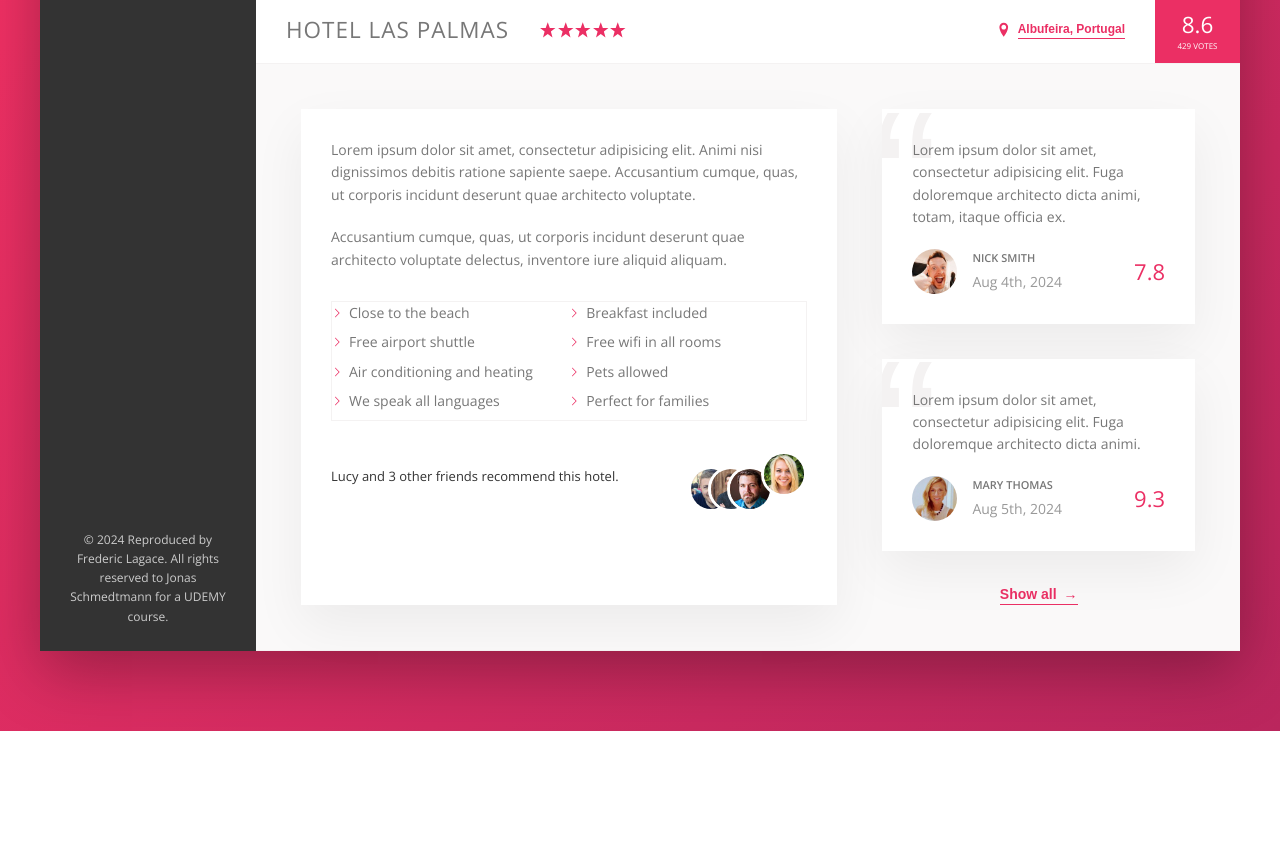
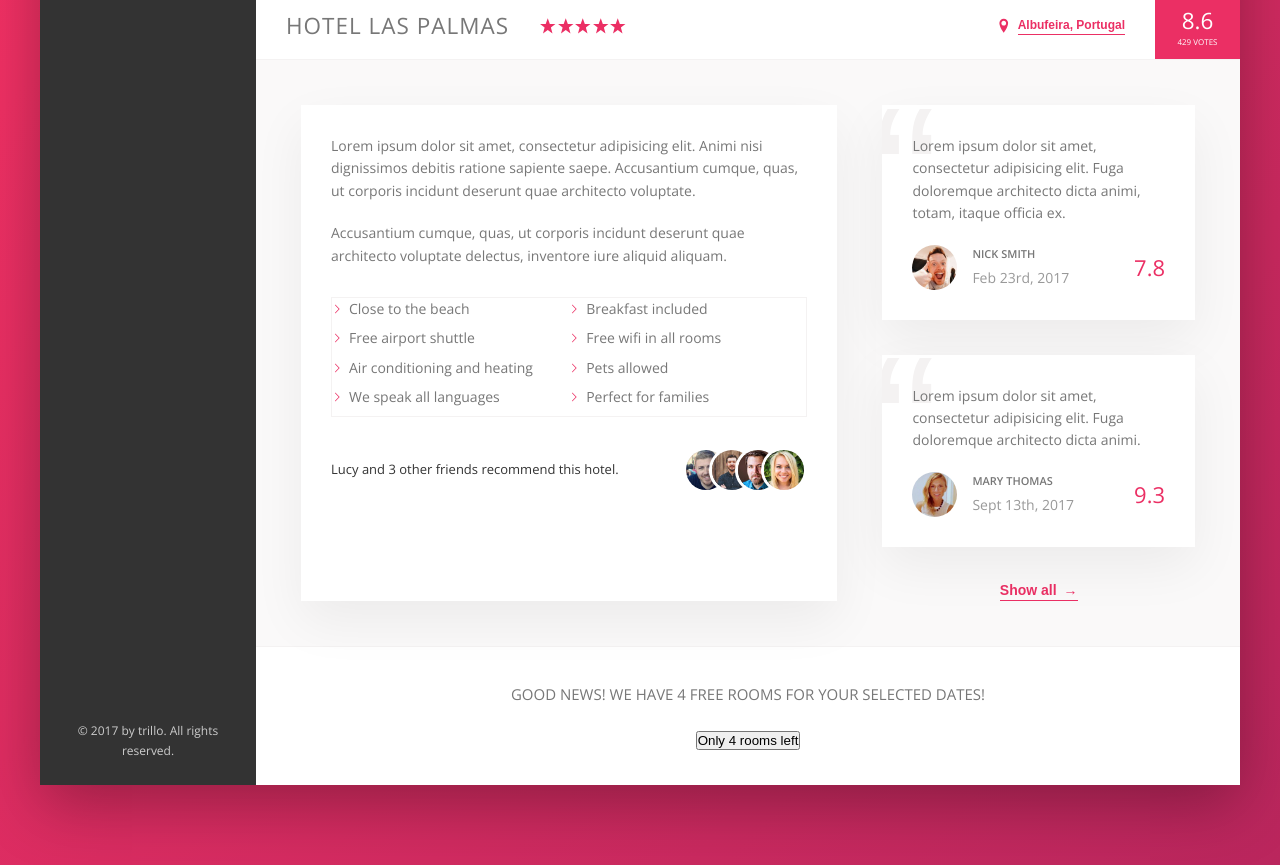
Before and after one commit to Toyoraura/Trillo, a website: page index.html in a window 1280 px wide. Shown: the part 542-1407 px from the top of the page. Before the commit the page ends 1273 px from the top, so only its background shows below. Drawn offline with nearby package versions, Linux system fonts and the light colour scheme.

Commit message:
review_corrigé

```diff
--- a/index.html
+++ b/index.html
@@ -13,7 +13,8 @@
     <body>
         <div class="container">
             <header class="header">
-                <img src="img/logo.png" alt="Trillo logo" class="logo">
+                <img src="img/logo.png" alt="trillo logo" class="logo">
+
                 <form action="#" class="search">
                     <input type="text" class="search__input" placeholder="Search hotels">
                     <button class="search__button">
@@ -30,19 +31,16 @@
                         </svg>
                         <span class="user-nav__notification">7</span>
                     </div>
-
                     <div class="user-nav__icon-box">
                         <svg class="user-nav__icon">
                             <use xlink:href="img/sprite.svg#icon-chat"></use>
                         </svg>
                         <span class="user-nav__notification">13</span>
                     </div>
-
                     <div class="user-nav__user">
                         <img src="img/user.jpg" alt="User photo" class="user-nav__user-photo">
                         <span class="user-nav__user-name">Jonas</span>
                     </div>
-
                 </nav>
             </header>
 
@@ -85,9 +83,10 @@
                     </ul>
 
                     <div class="legal">
-                        &copy; 2024 Reproduced by Frederic Lagace. All rights reserved to Jonas Schmedtmann for a UDEMY course.
+                        &copy; 2017 by trillo. All rights reserved.
                     </div>
                 </nav>
+
 
 
                 <main class="hotel-view">
@@ -137,15 +136,16 @@
                             <div class="overview__rating-average">8.6</div>
                             <div class="overview__rating-count">429 votes</div>
                         </div>
+                    </div>
 
-                    </div>
-                    <div class="details">
+                    <div class="detail">
                         <div class="description">
-                            <p class="paragraph">Lorem ipsum dolor sit amet, consectetur adipisicing elit. Animi nisi dignissimos debitis ratione sapiente saepe. Accusantium cumque, quas, ut corporis incidunt deserunt quae architecto voluptate.
+                            <p class="paragraph">
+                                Lorem ipsum dolor sit amet, consectetur adipisicing elit. Animi nisi dignissimos debitis ratione sapiente saepe. Accusantium cumque, quas, ut corporis incidunt deserunt quae architecto voluptate.
                             </p>
-                            <p class="paragraph">Accusantium cumque, quas, ut corporis incidunt deserunt quae architecto voluptate delectus, inventore iure aliquid aliquam.
+                            <p class="paragraph">
+                                Accusantium cumque, quas, ut corporis incidunt deserunt quae architecto voluptate delectus, inventore iure aliquid aliquam.
                             </p>
-
                             <ul class="list">
                                 <li class="list__item">Close to the beach</li>
                                 <li class="list__item">Breakfast included</li>
@@ -156,13 +156,10 @@
                                 <li class="list__item">We speak all languages</li>
                                 <li class="list__item">Perfect for families</li>
                             </ul>
-
-
                             <div class="recommend">
                                 <p class="recommend__count">
                                     Lucy and 3 other friends recommend this hotel.
                                 </p>
-
                                 <div class="recommend__friends">
                                     <img src="img/user-3.jpg" alt="Friend 1" class="recommend__photo">
                                     <img src="img/user-4.jpg" alt="Friend 2" class="recommend__photo">
@@ -181,7 +178,7 @@
                                     <img src="img/user-1.jpg" alt="User 1" class="review__photo">
                                     <div class="review__user-box">
                                         <p class="review__user-name">Nick Smith</p>
-                                    <p class="review__user-date">Aug 4th, 2024</p>
+                                        <p class="review__user-date">Feb 23rd, 2017</p>
                                     </div>
                                     <div class="review__rating">7.8</div>
                                 </figcaption>
@@ -189,12 +186,13 @@
 
                             <figure class="review">
                                 <blockquote class="review__text">
-                                Lorem ipsum dolor sit amet, consectetur adipisicing elit. Fuga doloremque architecto dicta animi.                            </blockquote>
+                                    Lorem ipsum dolor sit amet, consectetur adipisicing elit. Fuga doloremque architecto dicta animi.
+                                </blockquote>
                                 <figcaption class="review__user">
-                                <img src="img/user-2.jpg" alt="User 2" class="review__photo">
+                                    <img src="img/user-2.jpg" alt="User 1" class="review__photo">
                                     <div class="review__user-box">
                                         <p class="review__user-name">Mary Thomas</p>
-                                    <p class="review__user-date">Aug 5th, 2024</p>
+                                        <p class="review__user-date">Sept 13th, 2017</p>
                                     </div>
                                     <div class="review__rating">9.3</div>
                                 </figcaption>
@@ -202,6 +200,20 @@
 
                             <button class="btn-inline">Show all <span>&rarr;</span></button>
                         </div>
+                    </div>
+
+                    <div class="cta">
+                        <h2 class="cta__book-now">
+                            Good news! We have 4 free rooms for your selected dates!
+                        </h2>
+                        <button class="btn">
+                            Only 4 rooms left
+                            <!-- <span class="btn__visible">Book now</span>
+                            <span class="btn__invisible">Only 4 rooms left</span> -->
+                        </button>
+                    </div>
+
+
                 </main>
             </div>
         </div>
--- a/sass/_components.scss
+++ b/sass/_components.scss
@@ -214,6 +214,7 @@
 
     &__photo {
         width: 100%;
+        display: block;
     }
 }
 
@@ -261,6 +262,7 @@
         color: #fff;
         padding: 0 2.25rem;
         align-self: stretch;
+
         display: flex;
         flex-direction: column;
         align-items: center;
@@ -396,7 +398,7 @@
     }
 
     &__friends {
-
+        display: flex;
     }
 
     &__photo {
@@ -407,7 +409,7 @@
         border: 3px solid #fff;
 
         &:not(:last-child) {
-            margin: -1.5rem;
+            margin-right: -2rem;
         }
     }
 }
@@ -477,3 +479,18 @@
         z-index: 1;
     }
 }
+
+////////////////////////////////////////////////////
+/// REVIEWS
+
+.cta {
+    padding: 3.5rem 0;
+    text-align: center;
+
+    &__book-now {
+        font-size: 1.5rem;
+        font-weight: 300;
+        text-transform: uppercase;
+        margin-bottom: 2.5rem;
+    }
+}
--- a/sass/_layout.scss
+++ b/sass/_layout.scss
@@ -37,7 +37,7 @@
 
 }
 
-.details {
+.detail {
     font-size: 1.4rem;
     display: flex;
     padding: 4.5rem;
```
Also changed, not shown: css/style.css. Lines whose indentation alone changed are shown as unchanged.
